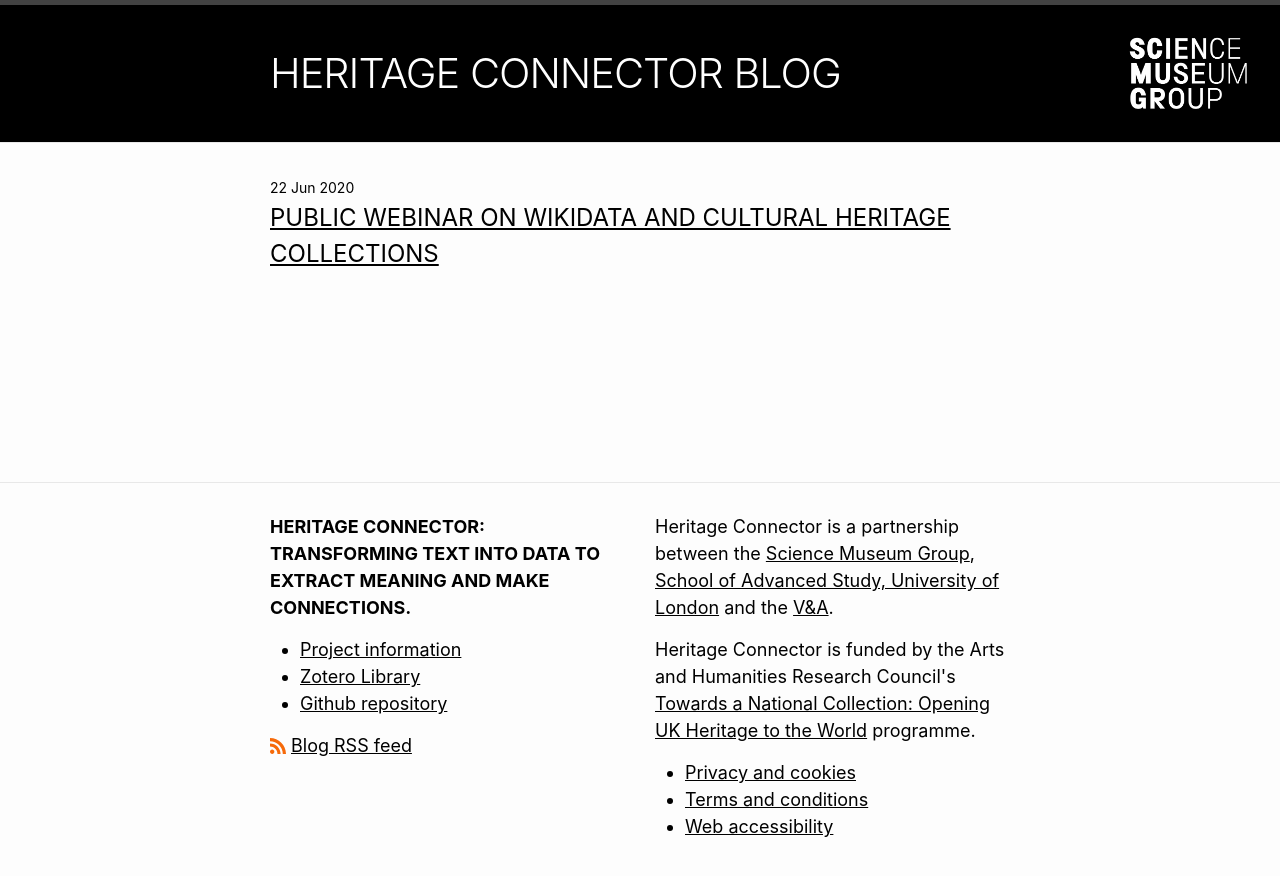
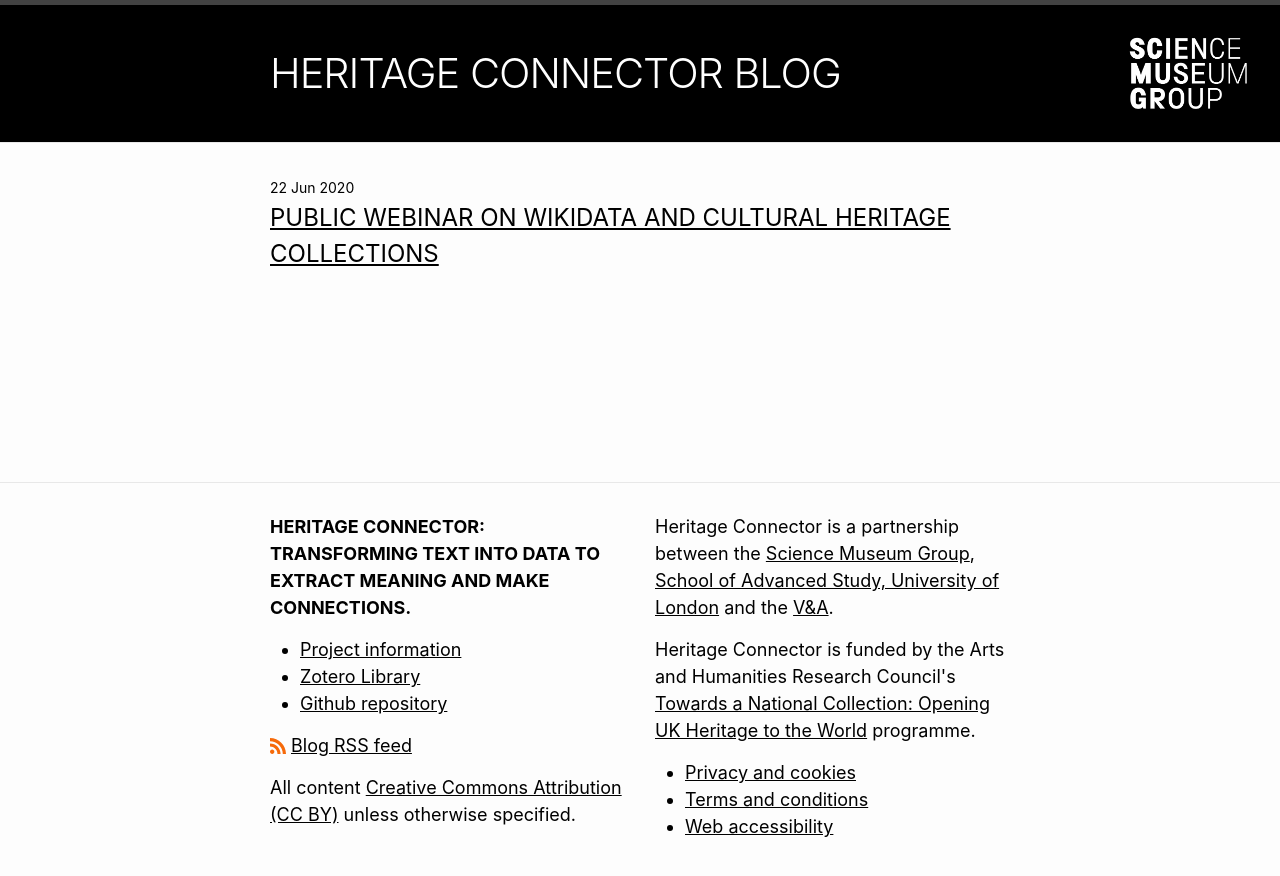
Before and after one commit to portableant/heritageconnector, a Jekyll site: the page built from README.md, in a window 1280 px wide. Shown: the top 876 px of the page. Built offline with Jekyll 4.4.1, drawn with Linux system fonts in a browser that asks for light colours; some web fonts are replaced; our own code applies the rules of GitHub Pages for plain Markdown files.

Commit message:
Update footer.html

```diff
--- a/_includes/footer.html
+++ b/_includes/footer.html
@@ -40,6 +40,7 @@
           </a>
         </p>
 
+        <p>All content <a href="https://creativecommons.org/licenses/by/4.0/legalcode">Creative Commons Attribution (CC BY)</a> unless otherwise specified.</p>
 
       </div>
       <div class="footer-col">
```
